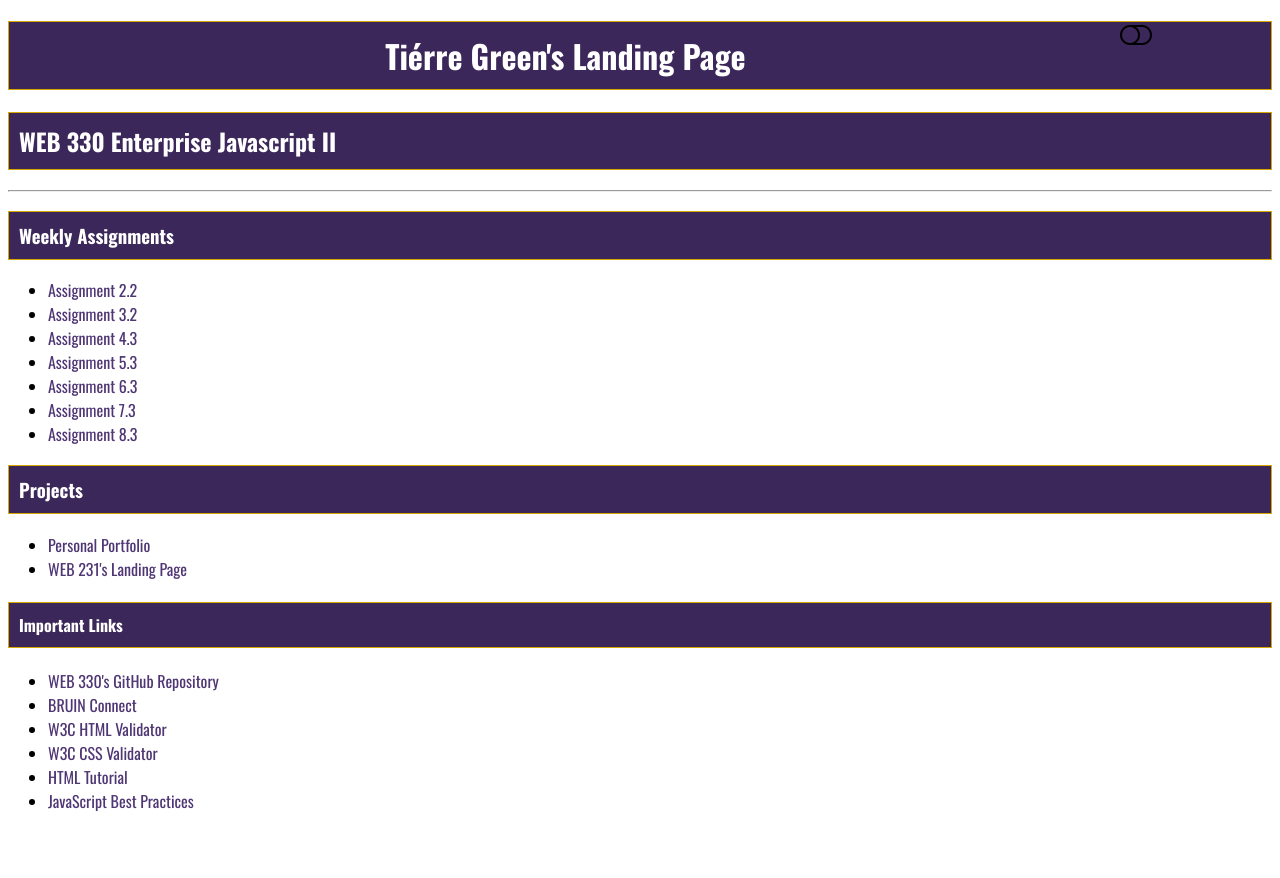
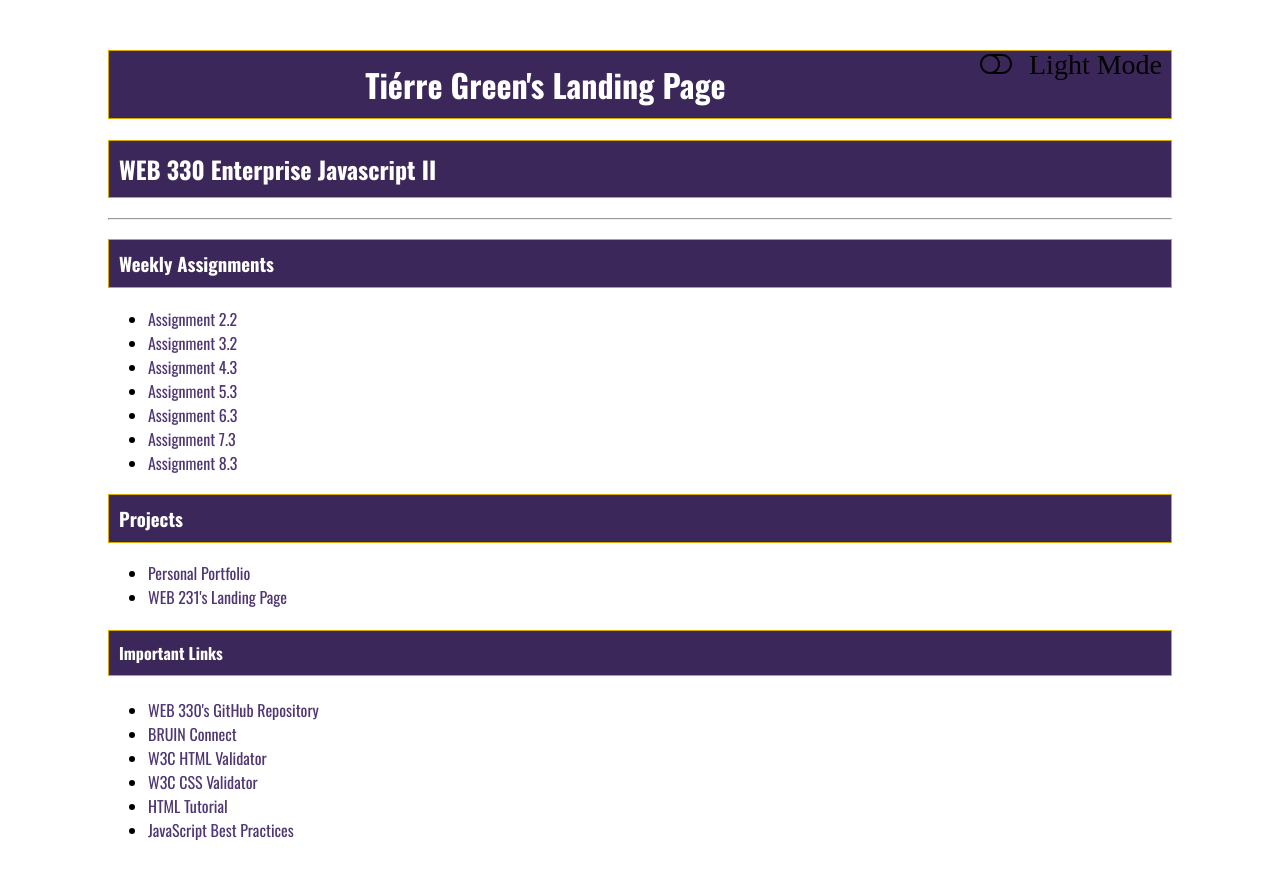
Before and after one commit to TierreGreen/web-330, a plain HTML site: page Index.html in a window 1280 px wide. Before the commit the page ends 829 px from the top, so only its background shows below. Drawn offline with nearby package versions, Linux system fonts and the light colour scheme.

Commit message:
made some updates but still working on this.

```diff
--- a/Index.html
+++ b/Index.html
@@ -25,7 +25,7 @@
     <!--site.css stylesheet per assignment requirements-->
         <link href="site.css" rel="stylesheet">
 
-    <!---->
+    <!--google fonts, gstatic fonts, cdn icons style sheets -->
         <link href="https://fonts.gstatic.com" rel="preconnect">
         <link href="https://fonts.googleapis.com/css2?family=Oswald:wght@200;300;400;500;600;700&display=swap" rel="stylesheet">
         <link href="https://cdnjs.cloudflare.com/ajax/libs/font-awesome/4.7.0/css/font-awesome.min.css" rel="stylesheet">
@@ -33,16 +33,15 @@
 
 <!--body with light theme class-->
     <body class="light-theme">
+            <!--icon tag for toggling between light and dark modes-->
+            <i onclick="toggleMode(this)" id="icon-mode" class="fa fa-toggle-off pull-right" style="font-size: 28px;">
+
+            <!--span tag with id: icon-text-->
+                <span id="icon-text"></span>
+            </i>
 
         <!--container div per course standards-->
             <div id="container">
-
-            <!--icon tag for toggling between light and dark modes-->
-                <i id="icon-mode" class="fa fa-toggle-off pull-right" style="font-size: 28px;">
-
-                <!--span tag with id: icon-text-->
-                    <span id="icon-text"></span>
-                </i>
 
             <!--app header for H1 element per course standards-->
                 <h1 class="app-header">
@@ -95,6 +94,8 @@
                     <li><a href="https://www.w3schools.com/html/" target="_blank">HTML Tutorial</a></li>
                     <li><a href="https://www.w3schools.com/js/js_best_practices.asp" target="_blank">JavaScript Best Practices</a></li>
                 </ul>
+
+                <script src="theme.js"></script>
             </div>
     </body>
 </html>
--- a/site.css
+++ b/site.css
@@ -17,7 +17,7 @@ body {
 
 /** container stylings*/
 #container {
-    margin-top: 50px 100px 100px;
+    margin: 50px 100px 100px;
 }
 
 /**
--- a/theme.css
+++ b/theme.css
@@ -12,7 +12,7 @@
 * all card stylings including card content and card hovering styling
 */
 .card {
-    background-color: var(--background-color);
+    background-color: var(--card-background-color);
     box-shadow: 0 4px 8px 0 rgba(0,0,0,.2);
     transition: .3s;
     width: 50%;
--- /dev/null
+++ b/theme.js
@@ -0,0 +1,69 @@
+/**
+;Title:Assignment 1.3
+;Author: Richard Krasso
+;Modified by: Tierre Green
+;Date: March 21, 2021
+;Description: Assignment 1.3 JavaScript
+*/
+
+/**
+;Title: How TO - Toggle Dark Mode
+;Author: https://www.w3schools.com/howto/howto_js_toggle_dark_mode.asp
+;Modified by: Tierre Green
+;Date: March 21, 2021
+;Description: toggling black and white background
+*/
+
+/**
+;Title: How TO - Toggle Like and Dislike
+;Author: https://www.w3schools.com/howto/howto_js_toggle_like.asp
+;Modified by: Tierre Green
+;Date: March 21, 2021
+;Description: toggling like dislike
+*/
+
+
+setDefaultTheme();
+
+// set default theme function to what the user typically does pulled from browser settings.
+function setDefaultTheme() {
+
+    // declaring variables theme iconMode and iconText for localStorage get item.
+    const theme = localStorage.getItem("colorTheme") || "light-theme";
+    const iconMode = localStorage.getItem("iconMode") || "fa-toggle-off";
+    const iconText = localStorage.getItem("iconText") || "Light Mode";
+
+    // saves modes and thems in browser storage.
+    document.body.classList.value = theme;
+    document.getElementById("icon-mode").classList.add(iconMode);
+    document.getElementById("icon-text").innerHTML = iconText;
+}
+
+function toggleMode(x) {
+    let colorTheme = document.body.classList.value;
+    let iconMode = document.getElementById("icon-mode").classList.value;
+
+    // if else statements toggling from dark to light.
+    if (document.body.classList.value === "dark-theme") {
+
+        // set the theme to dark mode
+        document.body.classList.value = "light-theme";
+
+       // change of visual portrayal.
+        document.getElementById("icon-mode").classList.remove("fa-toggle-on");
+        document.getElementById("icon-mode").classList.add("fa-toggle-off");
+        document.getElementById("icon-text").innerHTML = "Light Mode"
+
+
+    } else {
+
+        // toggles from light to dark theme based on all else principle
+        document.body.classList.value = "dark-theme";
+
+        // change of visual portrayal.
+        document.getElementById("icon-mode").classList.remove("fa-toggle-off");
+        document.getElementById("icon-mode").classList.add("fa-toggle-on");
+        document.getElementById("icon-text").innerHTML = "Dark Mode"
+
+    }
+}
```
Also changed, not shown: index.js (deleted).
